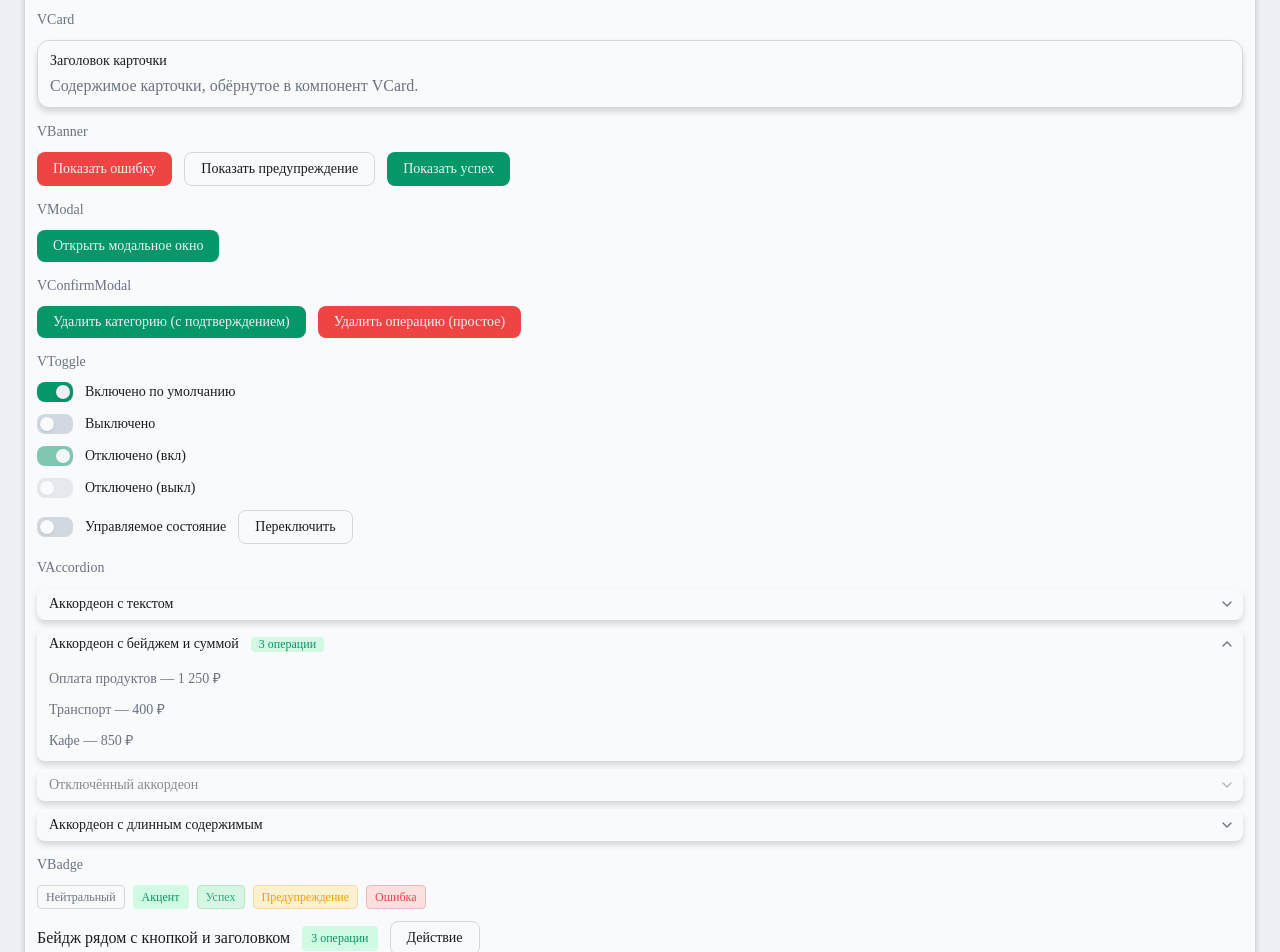
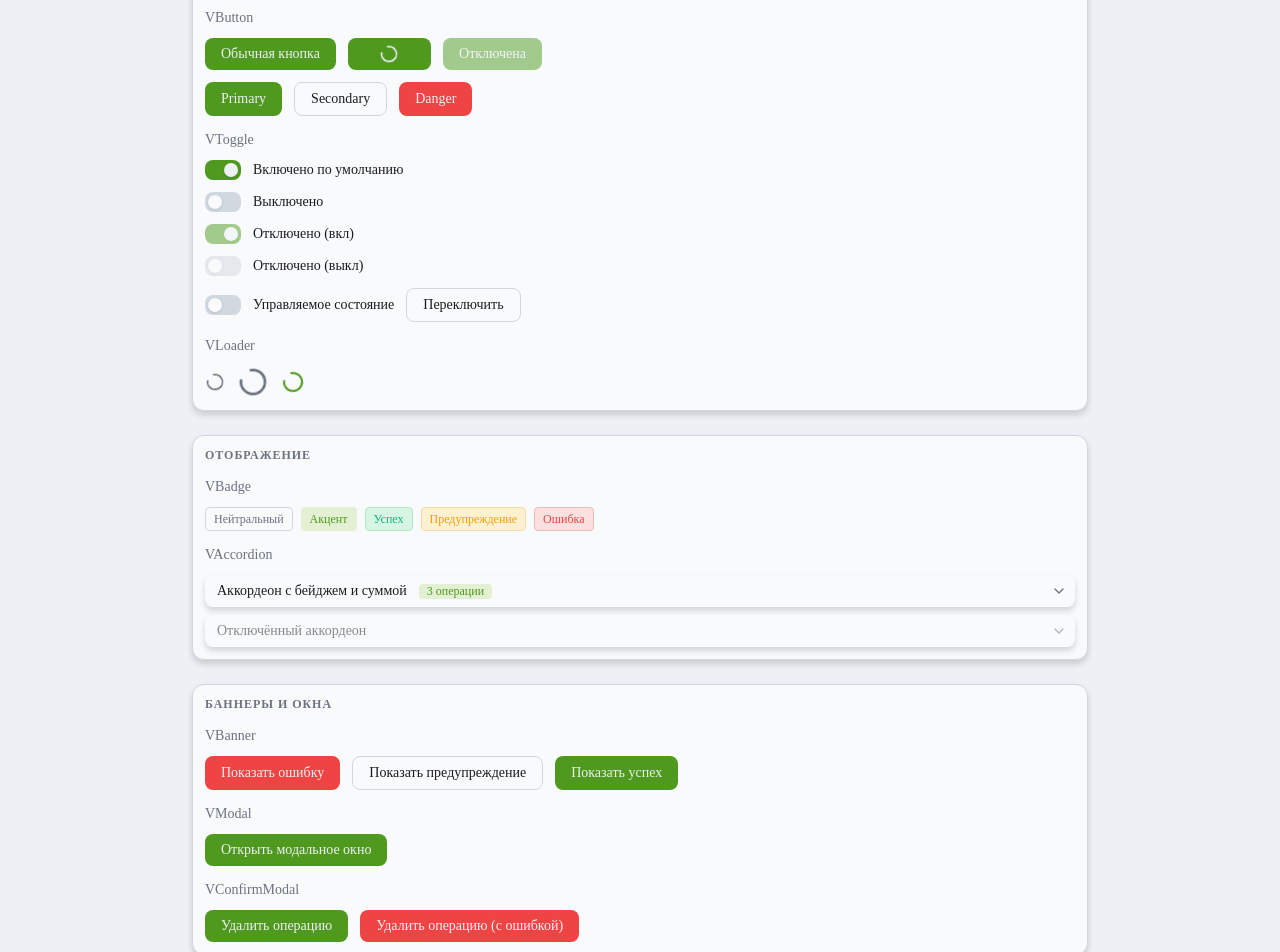
Before and after one commit to VladAvseev/my-budget-web, a React (Vite) app: page / in a window 1280 px wide. Shown: the part 600-1552 px from the top of the page. Built offline with nearby package versions, Linux system fonts and the light colour scheme.

Commit message:
update ui

```diff
--- a/src/shared/theme/dark.ts
+++ b/src/shared/theme/dark.ts
@@ -1,13 +1,13 @@
 export const darkStyles = {
   colors: {
-    bgPrimary: '#1F2425',
-    bgSurface: '#2A2F31',
-    textPrimary: '#EBEDEC',
-    textSecondary: '#9AA5A3',
-    border: '#444B52',
-    accent: '#059669',
-    accentHover: '#047857',
-    accentLight: '#D1FAE5',
+    bgPrimary: '#1E2122',
+    bgSurface: '#282B2C',
+    textPrimary: '#ECEEEE',
+    textSecondary: '#9AA2A4',
+    border: '#3C4144',
+    accent: '#3BA57A',
+    accentHover: '#2F8A66',
+    accentLight: '#D8F0E4',
     success: '#3AA878',
     successBg: '#2E443F',
     successBorder: '#2E5C4C',
--- a/src/shared/theme/light.ts
+++ b/src/shared/theme/light.ts
@@ -5,9 +5,9 @@ export const lightStyles = {
     textPrimary: '#1C1C1E',
     textSecondary: '#6B7280',
     border: '#D2D8E0',
-    accent: '#059669',
-    accentHover: '#047857',
-    accentLight: '#D1FAE5',
+    accent: '#4F9A1E',
+    accentHover: '#3D7A16',
+    accentLight: '#E3F0D3',
     success: '#10B981',
     successBg: '#D7F5E3',
     successBorder: '#B7E8CB',
--- a/src/shared/ui/UIExample/UIExample.tsx
+++ b/src/shared/ui/UIExample/UIExample.tsx
@@ -1,9 +1,9 @@
+import type { ReactNode } from 'react';
 import { useTheme, useThemeStyles } from '@/shared/theme';
+import { VCard } from '@/shared/ui/VCard';
 import { VButton } from '@/shared/ui/VButton';
-import { VCard } from '@/shared/ui/VCard';
 import { VDatePickerExample } from '@/shared/ui/UIExample/examples/VDatePickerExample';
 import { VButtonExample } from '@/shared/ui/UIExample/examples/VButtonExample';
-import { VCardExample } from '@/shared/ui/UIExample/examples/VCardExample';
 import { VLoaderExample } from '@/shared/ui/UIExample/examples/VLoaderExample';
 import { VSelectExample } from '@/shared/ui/UIExample/examples/VSelectExample';
 import { VTextInputExample } from '@/shared/ui/UIExample/examples/VTextInputExample';
@@ -14,6 +14,34 @@ import { VAccordionExample } from '@/shared/ui/UIExample/examples/VAccordionExam
 import { VToggleExample } from '@/shared/ui/UIExample/examples/VToggleExample';
 import { VBadgeExample } from '@/shared/ui/UIExample/examples/VBadgeExample';
 
+interface SectionProps {
+  title: string;
+  children: ReactNode;
+}
+
+const Section = ({ title, children }: SectionProps) => {
+  const styles = useThemeStyles();
+
+  return (
+    <VCard>
+      <div style={{ display: 'flex', flexDirection: 'column', gap: styles.spacing.l }}>
+        <div
+          style={{
+            fontSize: styles.typography.fontSize.s,
+            fontWeight: styles.typography.fontWeight.bold,
+            textTransform: 'uppercase',
+            letterSpacing: '0.08em',
+            color: styles.colors.textSecondary,
+          }}
+        >
+          {title}
+        </div>
+        {children}
+      </div>
+    </VCard>
+  );
+};
+
 export const UIExample = () => {
   const { theme, setTheme } = useTheme();
   const styles = useThemeStyles();
@@ -23,50 +51,66 @@ export const UIExample = () => {
   return (
     <div
       style={{
-        display: 'flex',
-        flexDirection: 'column',
-        gap: styles.spacing.xl,
-        padding: styles.spacing.xl,
+        minHeight: '100vh',
         backgroundColor: styles.colors.bgPrimary,
         color: styles.colors.textPrimary,
       }}
     >
-      <VCard>
-        <div style={{ display: 'flex', flexDirection: 'column', gap: styles.spacing.l }}>
+      <div
+        style={{
+          maxWidth: 960,
+          margin: '0 auto',
+          padding: styles.spacing.xxl,
+          display: 'flex',
+          flexDirection: 'column',
+          gap: styles.spacing.xl,
+        }}
+      >
         <div
           style={{
             display: 'flex',
             justifyContent: 'space-between',
             alignItems: 'center',
+            gap: styles.spacing.l,
+            flexWrap: 'wrap',
           }}
         >
-            <div
-              style={{
-                fontSize: styles.typography.fontSize.xl,
-                fontWeight: styles.typography.fontWeight.bold,
-              }}
-            >
+          <div style={{ display: 'flex', flexDirection: 'column', gap: styles.spacing.xs }}>
+            <div style={{ fontSize: styles.typography.fontSize.xxl, fontWeight: styles.typography.fontWeight.bold }}>
               Компоненты UI
             </div>
-            <VButton onClick={toggleTheme}>
+            <div style={{ fontSize: styles.typography.fontSize.m, color: styles.colors.textSecondary }}>
+              Демонстрация библиотеки компонентов
+            </div>
+          </div>
+          <VButton variant="secondary" onClick={toggleTheme}>
             {theme === 'light' ? 'Тёмная тема' : 'Светлая тема'}
           </VButton>
         </div>
 
-          <VLoaderExample />
-          <VButtonExample />
+        <Section title="Вводы">
           <VTextInputExample />
           <VSelectExample />
           <VDatePickerExample />
-          <VCardExample />
+        </Section>
+
+        <Section title="Действия">
+          <VButtonExample />
+          <VToggleExample />
+          <VLoaderExample />
+        </Section>
+
+        <Section title="Отображение">
+          <VBadgeExample />
+          <VAccordionExample />
+        </Section>
+
+        <Section title="Баннеры и окна">
           <VBannerExample />
           <VModalExample />
           <VConfirmModalExample />
-          <VToggleExample />
-          <VAccordionExample />
-          <VBadgeExample />
+        </Section>
       </div>
-      </VCard>
     </div>
   );
 };
--- a/src/shared/ui/UIExample/examples/VAccordionExample.tsx
+++ b/src/shared/ui/UIExample/examples/VAccordionExample.tsx
@@ -10,11 +10,7 @@ export const VAccordionExample = () => {
         VAccordion
       </div>
       <div style={{ display: 'flex', flexDirection: 'column', gap: styles.spacing.s }}>
-        <VAccordion header={<span>Аккордеон с текстом</span>}>
-          Содержимое аккордеона. Здесь может быть любой текст, например описание операции.
-        </VAccordion>
         <VAccordion
-          defaultOpen
           header={
             <span style={{ display: 'flex', alignItems: 'center', gap: styles.spacing.m }}>
               Аккордеон с бейджем и суммой
@@ -38,18 +34,8 @@ export const VAccordionExample = () => {
             <div>Кафе — 850 ₽</div>
           </div>
         </VAccordion>
-        <VAccordion
-          header={<span>Отключённый аккордеон</span>}
-          disabled
-        >
+        <VAccordion header={<span>Отключённый аккордеон</span>} disabled>
           Содержимое недоступно.
-        </VAccordion>
-        <VAccordion header={<span>Аккордеон с длинным содержимым</span>}>
-          <div style={{ display: 'flex', flexDirection: 'column', gap: styles.spacing.m }}>
-            <div>Тело аккордеона анимируется по высоте, поэтому можно раскрывать контент любой длины.</div>
-            <div>Состояние вложенных элементов сохраняется при сворачивании, так как содержимое остаётся смонтированным.</div>
-            <div>Аккордеоны независимы и могут быть раскрыты одновременно.</div>
-          </div>
         </VAccordion>
       </div>
     </div>
--- a/src/shared/ui/UIExample/examples/VBadgeExample.tsx
+++ b/src/shared/ui/UIExample/examples/VBadgeExample.tsx
@@ -1,6 +1,5 @@
 import { useThemeStyles } from '@/shared/theme';
 import { VBadge } from '@/shared/ui/VBadge';
-import { VButton } from '@/shared/ui/VButton';
 
 export const VBadgeExample = () => {
   const styles = useThemeStyles();
@@ -17,11 +16,6 @@ export const VBadgeExample = () => {
         <VBadge variant="warning">Предупреждение</VBadge>
         <VBadge variant="danger">Ошибка</VBadge>
       </div>
-      <div style={{ display: 'flex', alignItems: 'center', gap: styles.spacing.m, flexWrap: 'wrap' }}>
-        <span style={{ fontSize: styles.typography.fontSize.l }}>Бейдж рядом с кнопкой и заголовком</span>
-        <VBadge variant="accent">3 операции</VBadge>
-        <VButton variant="secondary">Действие</VButton>
-      </div>
     </div>
   );
 };
--- a/src/shared/ui/UIExample/examples/VCardExample.tsx
+++ /dev/null
@@ -1,22 +0,0 @@
-import { useThemeStyles } from '@/shared/theme';
-import { VCard } from '@/shared/ui/VCard';
-
-export const VCardExample = () => {
-  const styles = useThemeStyles();
-
-  return (
-    <div style={{ display: 'flex', flexDirection: 'column', gap: styles.spacing.m }}>
-      <div style={{ fontSize: styles.typography.fontSize.m, color: styles.colors.textSecondary }}>
-        VCard
-      </div>
-      <VCard>
-        <div style={{ fontSize: styles.typography.fontSize.m, fontWeight: styles.typography.fontWeight.medium }}>
-          Заголовок карточки
-        </div>
-        <div style={{ marginTop: styles.spacing.s, color: styles.colors.textSecondary }}>
-          Содержимое карточки, обёрнутое в компонент VCard.
-        </div>
-      </VCard>
-    </div>
-  );
-};
--- a/src/shared/ui/UIExample/examples/VConfirmModalExample.tsx
+++ b/src/shared/ui/UIExample/examples/VConfirmModalExample.tsx
@@ -3,20 +3,17 @@ import { useThemeStyles } from '@/shared/theme';
 import { VButton } from '@/shared/ui/VButton';
 import { VConfirmModal } from '@/shared/ui/VConfirmModal';
 
+type ModalKind = 'delete' | 'fail' | null;
+
 export const VConfirmModalExample = () => {
   const styles = useThemeStyles();
-  const [kind, setKind] = useState<'word' | 'simple' | null>(null);
+  const [kind, setKind] = useState<ModalKind>(null);
   const [isDeleting, setIsDeleting] = useState(false);
   const [error, setError] = useState<string | undefined>();
 
-  const openWord = () => {
+  const open = (next: Exclude<ModalKind, null>) => {
     setError(undefined);
-    setKind('word');
-  };
-
-  const openSimple = () => {
-    setError(undefined);
-    setKind('simple');
+    setKind(next);
   };
 
   const handleDelete = () => {
@@ -37,34 +34,26 @@ export const VConfirmModalExample = () => {
     }, 700);
   };
 
-  const isOpen = kind !== null;
-  const requireConfirmWord = kind === 'word';
-
   return (
     <div style={{ display: 'flex', flexDirection: 'column', gap: styles.spacing.m }}>
       <div style={{ fontSize: styles.typography.fontSize.m, color: styles.colors.textSecondary }}>
         VConfirmModal
       </div>
       <div style={{ display: 'flex', gap: styles.spacing.m }}>
-        <VButton onClick={openWord}>Удалить категорию (с подтверждением)</VButton>
-        <VButton variant="danger" onClick={openSimple}>
-          Удалить операцию (простое)
+        <VButton onClick={() => open('delete')}>Удалить операцию</VButton>
+        <VButton variant="danger" onClick={() => open('fail')}>
+          Удалить операцию (с ошибкой)
         </VButton>
       </div>
 
       <VConfirmModal
-        visible={isOpen}
-        title={requireConfirmWord ? 'Удаление категории' : 'Удаление операции'}
-        message={
-          requireConfirmWord
-            ? 'Категория будет удалена безвозвратно вместе со всеми операциями в ней. Для подтверждения введите «подтвердить».'
-            : 'Операция будет удалена безвозвратно. Вы уверены, что хотите продолжить?'
-        }
+        visible={kind !== null}
+        title="Удаление операции"
+        message="Операция будет удалена безвозвратно. Вы уверены, что хотите продолжить?"
         confirmLabel="Удалить"
-        requireConfirmWord={requireConfirmWord}
         isLoading={isDeleting}
         error={error}
-        onConfirm={requireConfirmWord ? handleDelete : handleFail}
+        onConfirm={kind === 'fail' ? handleFail : handleDelete}
         onCancel={() => setKind(null)}
       />
     </div>
--- a/src/shared/ui/UIExample/examples/index.ts
+++ b/src/shared/ui/UIExample/examples/index.ts
@@ -1,5 +1,4 @@
 export { VButtonExample } from './VButtonExample';
-export { VCardExample } from './VCardExample';
 export { VDatePickerExample } from './VDatePickerExample';
 export { VLoaderExample } from './VLoaderExample';
 export { VSelectExample } from './VSelectExample';
--- a/src/shared/ui/VConfirmModal/VConfirmModal.tsx
+++ b/src/shared/ui/VConfirmModal/VConfirmModal.tsx
@@ -1,8 +1,5 @@
-import { useState } from 'react';
-import { useThemeStyles } from '@/shared/theme';
 import { VButton } from '@/shared/ui/VButton';
 import { VModal } from '@/shared/ui/VModal';
-import { VTextInput } from '@/shared/ui/VTextInput';
 
 export interface VConfirmModalProps {
   visible: boolean;
@@ -13,8 +10,6 @@ export interface VConfirmModalProps {
   width?: string;
   isLoading?: boolean;
   error?: string;
-  requireConfirmWord?: boolean;
-  confirmWord?: string;
   onCancel: () => void;
   onConfirm: () => void;
 }
@@ -28,63 +23,28 @@ export const VConfirmModal = ({
   width,
   isLoading,
   error,
-  requireConfirmWord = false,
-  confirmWord = 'подтвердить',
   onCancel,
   onConfirm,
 }: VConfirmModalProps) => {
-  const styles = useThemeStyles();
-  const [input, setInput] = useState('');
-  const [prevVisible, setPrevVisible] = useState(visible);
-
-  if (visible !== prevVisible) {
-    setPrevVisible(visible);
-    if (visible) {
-      setInput('');
-    }
-  }
-
-  const canConfirm = !requireConfirmWord || input.trim().toLowerCase() === confirmWord.toLowerCase();
-
-  const handleCancel = () => {
-    onCancel();
-  };
-
   return (
     <VModal
       visible={visible}
       title={title}
-      onClose={handleCancel}
+      onClose={onCancel}
       error={error}
       width={width}
       footer={
         <>
-          <VButton variant="secondary" onClick={handleCancel} isDisabled={isLoading}>
+          <VButton variant="secondary" onClick={onCancel} isDisabled={isLoading}>
             {cancelLabel}
           </VButton>
-          <VButton
-            variant="danger"
-            isLoading={isLoading}
-            isDisabled={!canConfirm}
-            onClick={onConfirm}
-          >
+          <VButton variant="danger" isLoading={isLoading} onClick={onConfirm}>
             {confirmLabel}
           </VButton>
         </>
       }
     >
       <div>{message}</div>
-      {requireConfirmWord && (
-        <div style={{ marginTop: styles.spacing.l }}>
-          <VTextInput
-            label="Введите слово для подтверждения"
-            placeholder={confirmWord}
-            value={input}
-            onChange={setInput}
-            autoFocus
-          />
-        </div>
-      )}
     </VModal>
   );
 };
```
Lines whose indentation alone changed are shown as unchanged.
